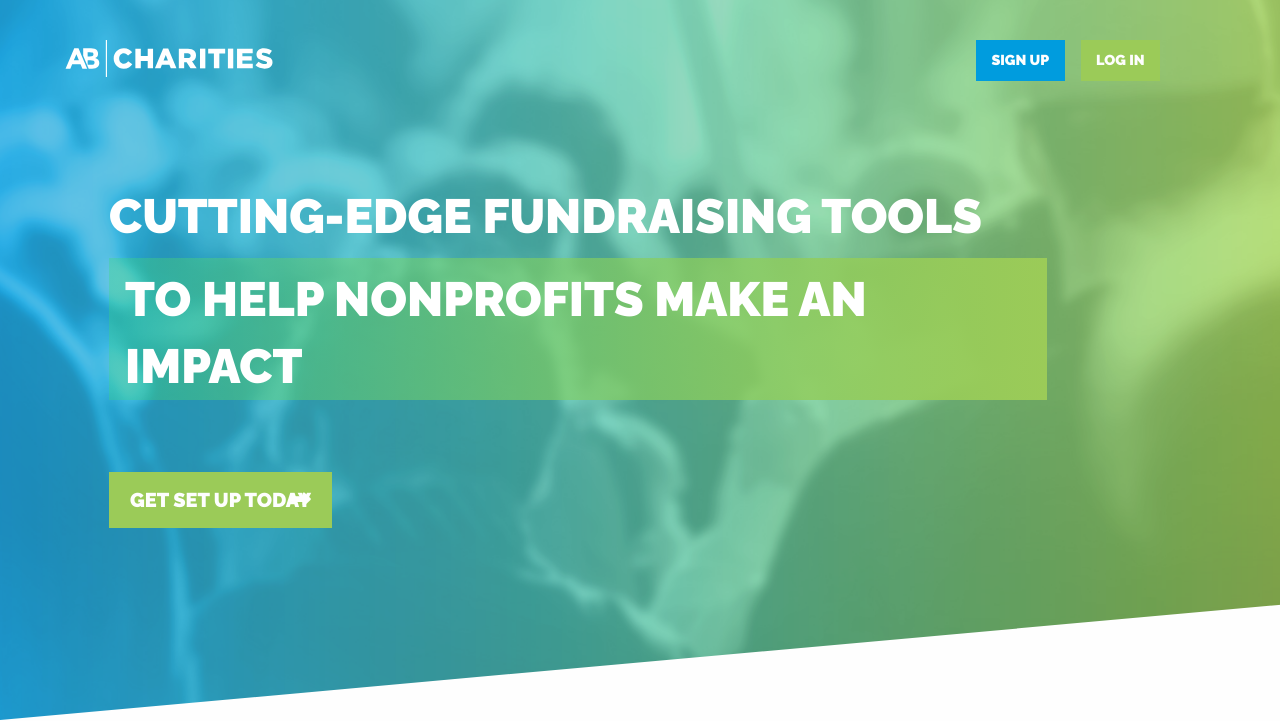
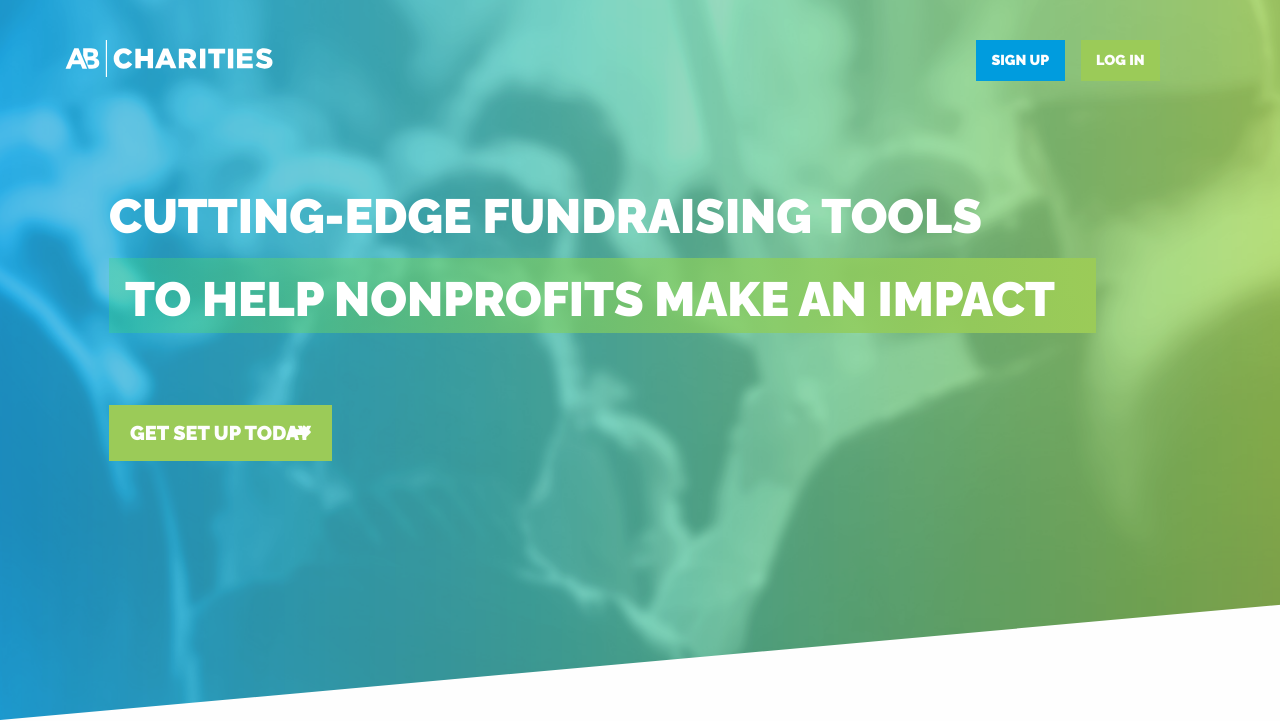
Before and after one commit to CeeNoriega/abc, a PHP site: page / in a window 1280 px wide. Shown: the top 721 px of the page. Run offline with PHP 8.4, Linux system fonts and the light colour scheme; some libraries are stand-ins or nearby versions.

Commit message:
background gradient

```diff
--- a/css/app.css
+++ b/css/app.css
@@ -88,7 +88,7 @@ body {
     to right,
     rgba(58, 219, 118, 0.33), #9BCB58
   );
-  max-width: 87%;
+  max-width: 987.44px;
   padding-left: 1rem;
   padding-top: .5rem;
 }
```
